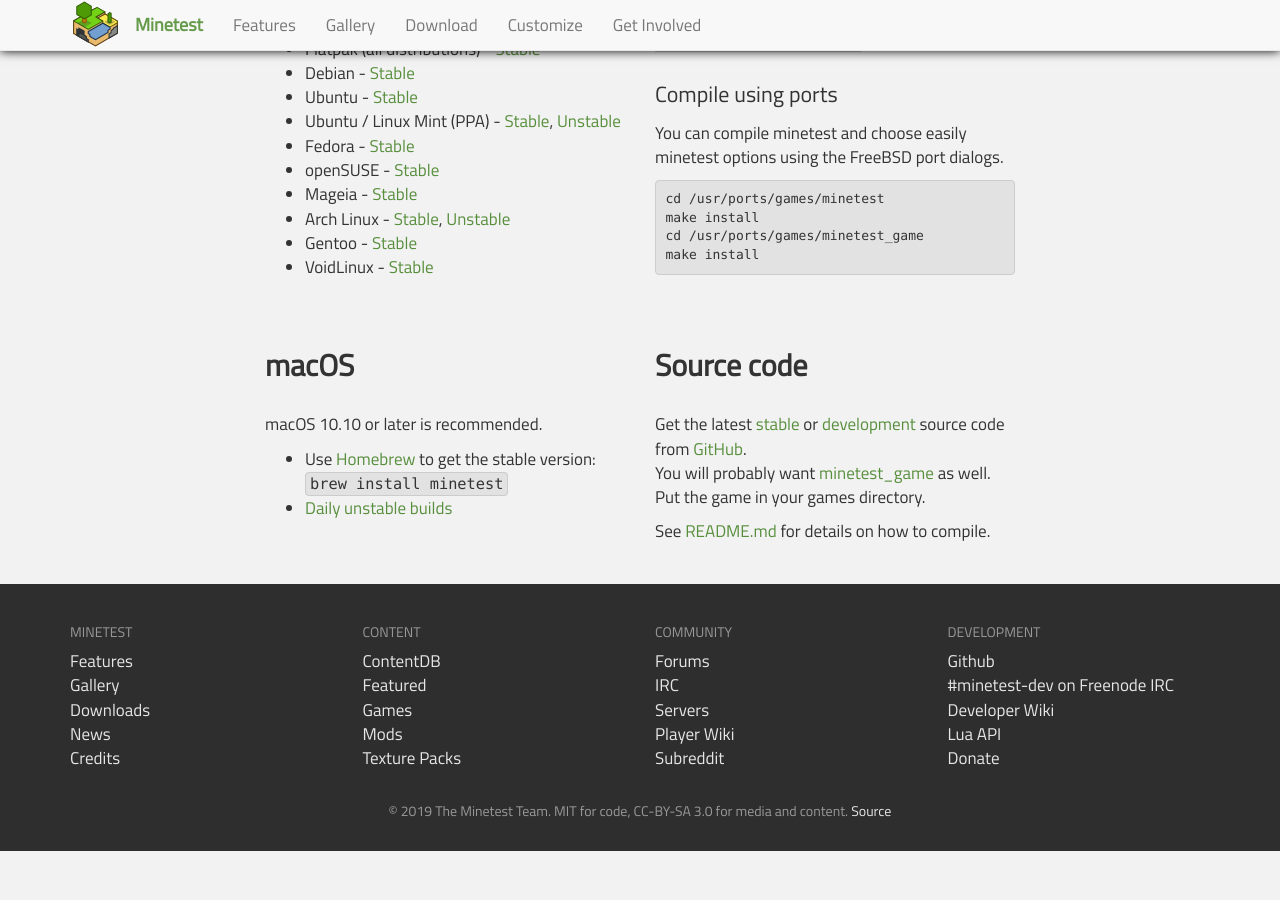
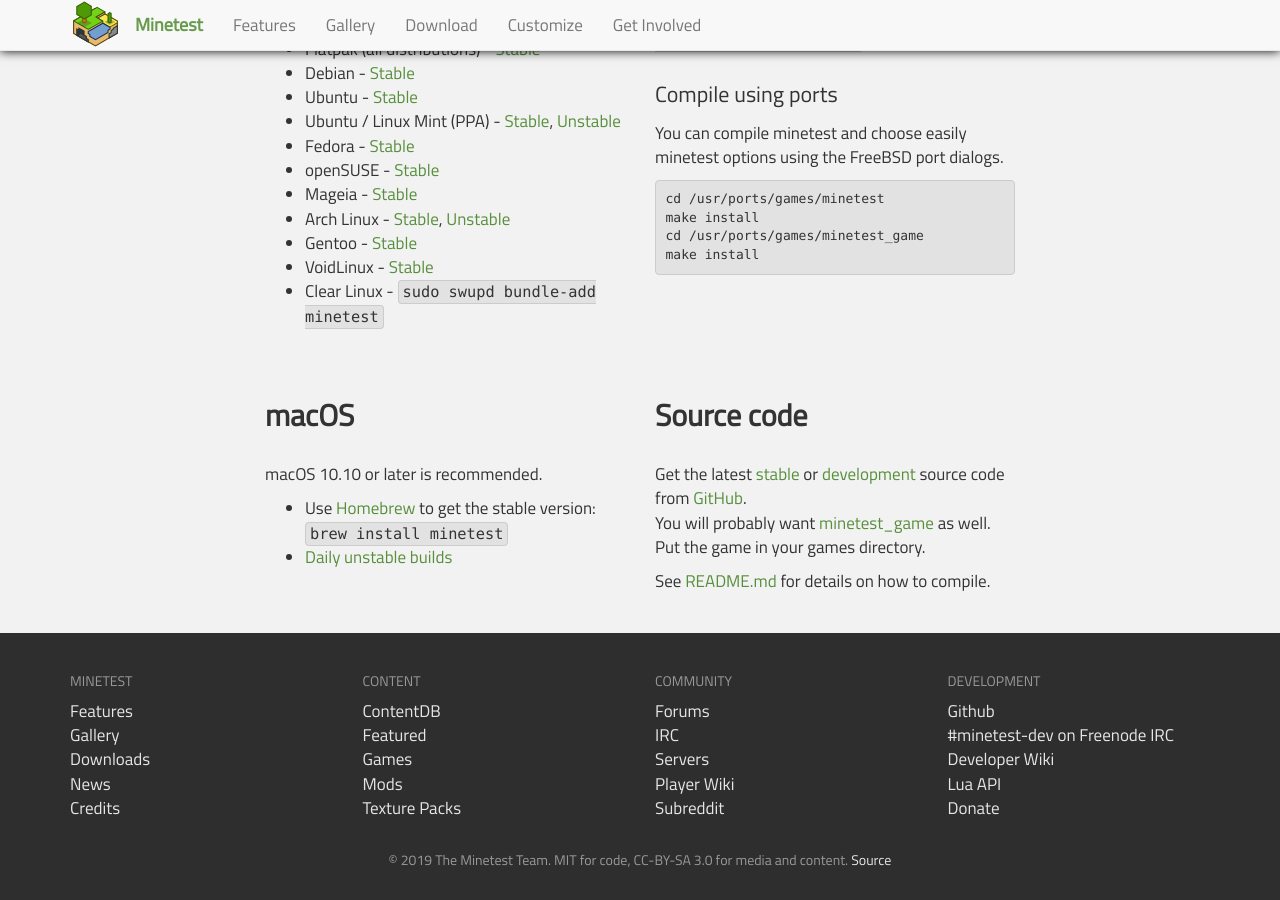
Before and after one commit to minetest/minetest.github.io, a Jekyll site: the page built from downloads.html, in a window 1280 px wide and 900 px high, scrolled down 1203 px. Built offline with Jekyll 4.4.1, drawn with Linux system fonts in a browser that asks for light colours; comment, search, counter and statistics services are not loaded; before the commit the page ends 2054 px from its top, so only the background shows below that.

Commit message:
Add instructions for Clear Linux.

```diff
--- a/downloads.html
+++ b/downloads.html
@@ -108,6 +108,8 @@ redirect_from:
           <a href="https://packages.gentoo.org/package/games-action/minetest">Stable</a></li>
       <li>VoidLinux -
           <a href="https://github.com/void-linux/void-packages/tree/master/srcpkgs/minetest">Stable</a></li>
+      <li>Clear Linux -
+	  <code>sudo swupd bundle-add minetest</code></li>
     </ul>
   </div>
   <div class="col-sm-6">
```
